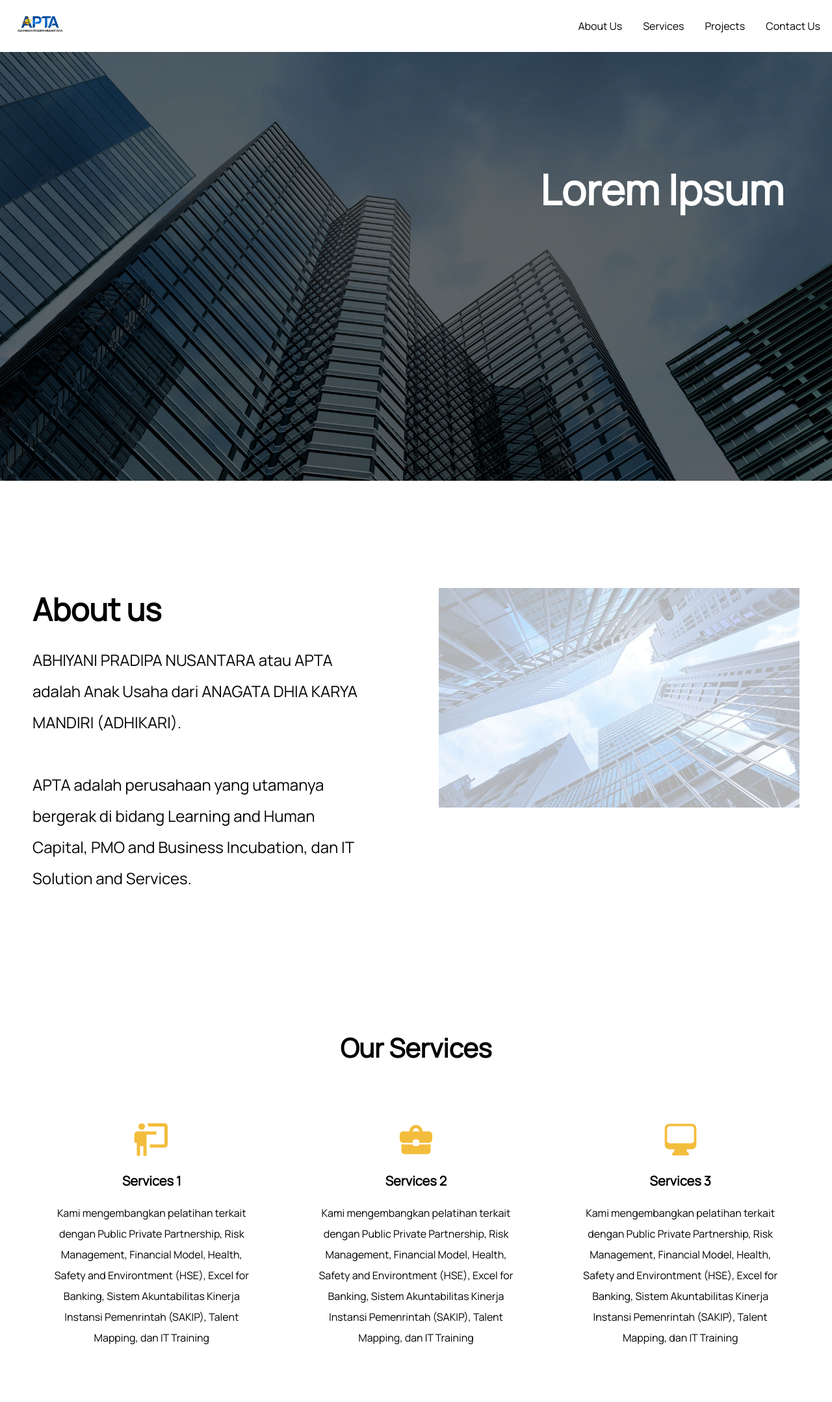
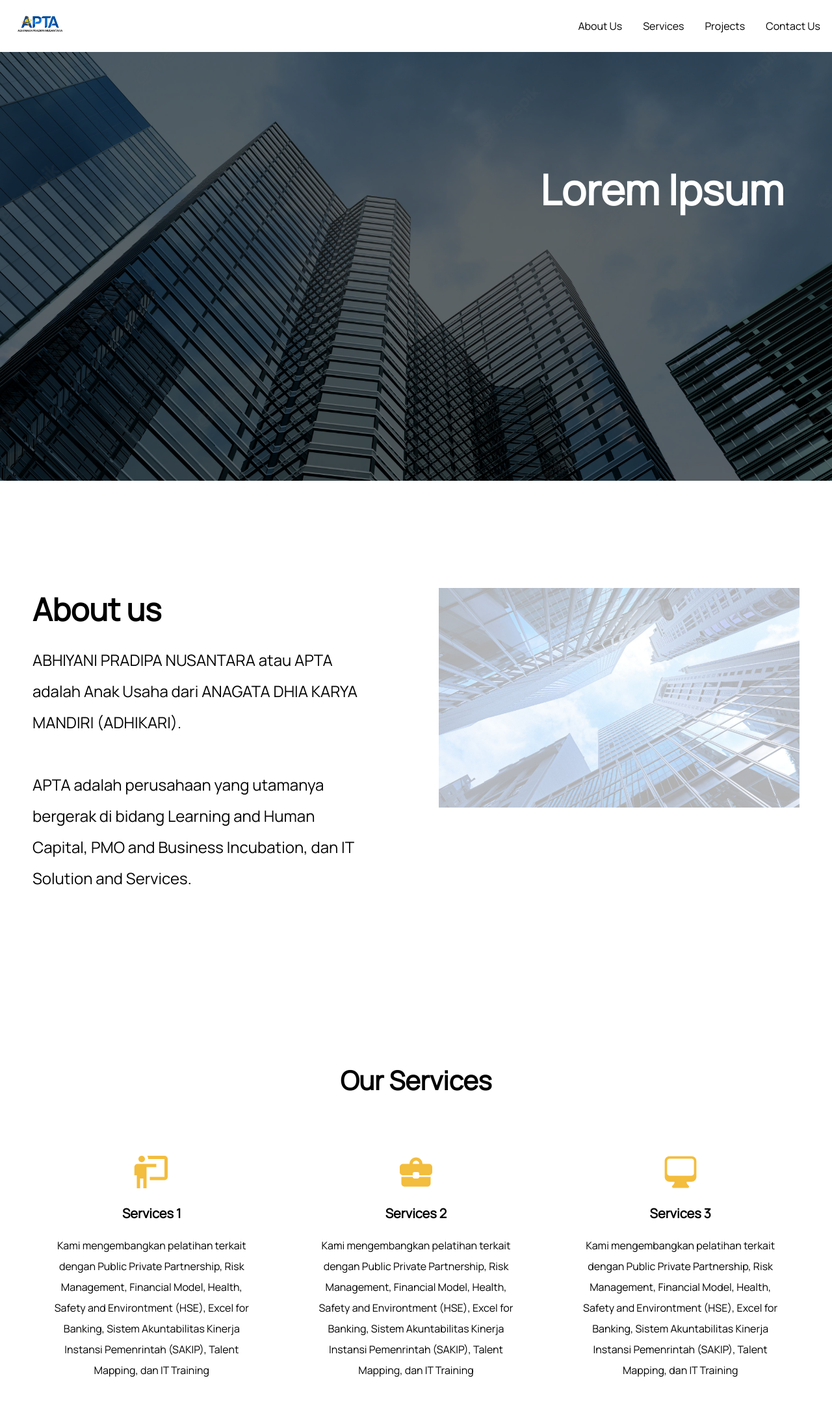
Before and after one commit to Raffiza/apta_landing, a React (Create React App) app: page / in a window 1280 px wide. Shown: the top 2158 px of the page at 65% size. Built offline with nearby package versions, Linux system fonts and the light colour scheme.

Commit message:
fix : modify services container height

```diff
--- a/src/components/body/ServicesSection/ServicesElements.js
+++ b/src/components/body/ServicesSection/ServicesElements.js
@@ -1,7 +1,7 @@
 import styled from "styled-components";
 
 export const ServicesContainer = styled.div`
-  height: 600px;
+  height: 700px;
   display: flex;
   flex-direction: column;
   justify-content: center;
```
